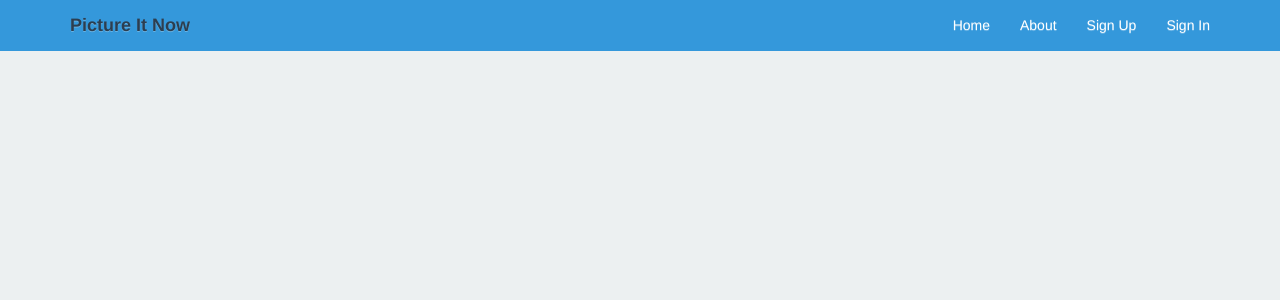
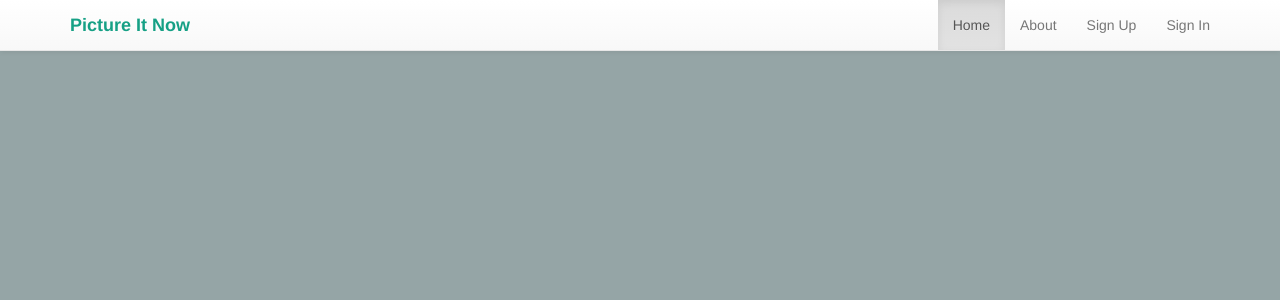
Before and after one commit to ranleung/picture_it_now, a Node server app: page /about in a window 1280 px wide. Shown: the top 300 px of the page. Run offline with Node 20, Linux system fonts and the light colour scheme; some libraries are stand-ins or nearby versions.

Commit message:
new style nav bar

```diff
--- a/public/stylesheets/css.css
+++ b/public/stylesheets/css.css
@@ -1,20 +1,8 @@
-.navbar-custom {
-    background-color:#3498db;
-    color:#ffffff;
-    border-radius:0;
+.navbar-default .navbar-brand {
+  color:#16a085;
+  font-weight:bold;
 }
 
-.navbar-custom .navbar-nav > li > a {
-    color:#fff;
-}
-.navbar-custom .navbar-nav > .active > a, .navbar-nav > .active > a:hover, .navbar-nav > .active > a:focus {
-    color: #ffffff;
-    background-color:transparent;
-}
-.navbar-custom .navbar-brand {
-  color:#2c3e50;
-  font-weight:bold;
-}
 
 
 #indexjum {
@@ -50,7 +38,7 @@
 body {
   padding-top: 40px;
   padding-bottom: 40px;
-  background-color: #ecf0f1;
+  background-color: #95a5a6;
 }
 
 .form-signin {
--- a/views/partials/header.ejs
+++ b/views/partials/header.ejs
@@ -36,7 +36,7 @@
 </head>
 <body>
 
-<nav class="navbar navbar-custom navbar-fixed-top" role="navigation">
+<nav class="navbar navbar-default navbar-fixed-top" role="navigation">
 <!-- Brand and toggle get grouped for better mobile display
  -->
   <div class="container">
```
Also changed, not shown: secret_information.txt (+17 -0 lines), views/about.ejs (+18 -0 lines).
